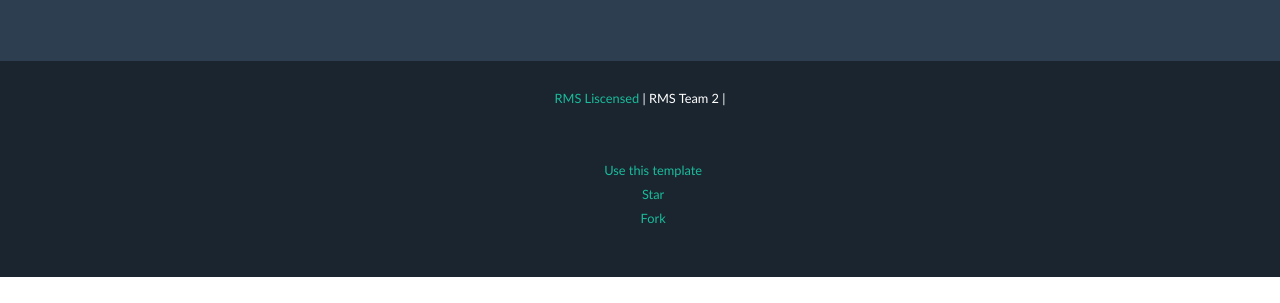
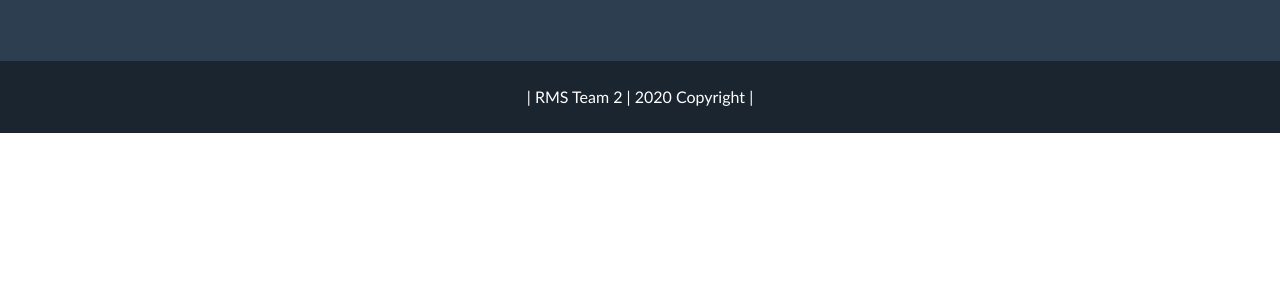
Before and after one commit to 95070B/Team-2-Robotics, a plain HTML site: page index.html in a window 1280 px wide. Shown: the part 4118-4421 px from the top of the page. After the commit the page ends 4251 px from the top, so only its background shows below. Drawn offline with nearby package versions, Linux system fonts and the light colour scheme; a web font is replaced by a local one.

Commit message:
Update index.html

```diff
--- a/index.html
+++ b/index.html
@@ -375,11 +375,11 @@
     </footer>
     <!-- Copyright Section-->
     <section class="copyright py-4 text-center text-white">
-        <div class="container"><small class="pre-wrap"><a target="_blank" href="https://github.com/navendu-pottekkat/navendu-pottekkat.github.io/blob/master/LICENSE">RMS Liscensed</a> | RMS Team 2 |</div>
+        <div class="container">| RMS Team 2 | 2020 Copyright |</div>
         <!-- GitHub buttons -->
-        <a class="github-button" href="https://github.com/navendu-pottekkat/navendu-pottekkat.github.io/generate" data-color-scheme="no-preference: dark; light: dark; dark: dark;" data-icon="octicon-repo-template" aria-label="Use this template navendu-pottekkat/navendu-pottekkat.github.io on GitHub">Use this template</a>
+        <!--<a class="github-button" href="https://github.com/navendu-pottekkat/navendu-pottekkat.github.io/generate" data-color-scheme="no-preference: dark; light: dark; dark: dark;" data-icon="octicon-repo-template" aria-label="Use this template navendu-pottekkat/navendu-pottekkat.github.io on GitHub">Use this template</a>
         <a class="github-button" href="https://github.com/navendu-pottekkat/navendu-pottekkat.github.io" data-color-scheme="no-preference: dark; light: dark; dark: dark;" data-icon="octicon-star" data-show-count="true" aria-label="Star navendu-pottekkat/navendu-pottekkat.github.io on GitHub">Star</a>
-        <a class="github-button" href="https://github.com/navendu-pottekkat/navendu-pottekkat.github.io/fork" data-color-scheme="no-preference: dark; light: dark; dark: dark;" data-icon="octicon-repo-forked" data-show-count="true" aria-label="Fork navendu-pottekkat/navendu-pottekkat.github.io on GitHub">Fork</a>
+        <a class="github-button" href="https://github.com/navendu-pottekkat/navendu-pottekkat.github.io/fork" data-color-scheme="no-preference: dark; light: dark; dark: dark;" data-icon="octicon-repo-forked" data-show-count="true" aria-label="Fork navendu-pottekkat/navendu-pottekkat.github.io on GitHub">Fork</a> -->
     </section>
     <!-- Scroll to Top Button (Only visible on small and extra-small screen sizes)-->
     <div class="scroll-to-top d-lg-none position-fixed"><a
```
